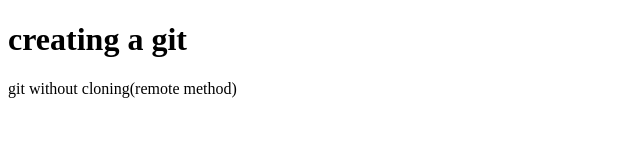
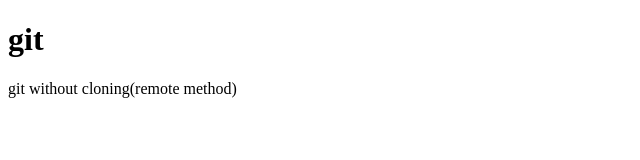
Before and after one commit to sridhanalakota/git1, a plain HTML site: page index.html in a window 1280 px wide. Shown: the whole page, without its empty margins (0-640 px from the left). Drawn offline with Linux system fonts and the light colour scheme.

Commit message:
same msg

```diff
--- a/index.html
+++ b/index.html
@@ -6,7 +6,7 @@
     <title>Document</title>
 </head>
 <body>
-    <h1>creating a git</h1>
+    <h1>git</h1>
     <p>git without cloning(remote method)</p>
 </body>
 </html>
```
